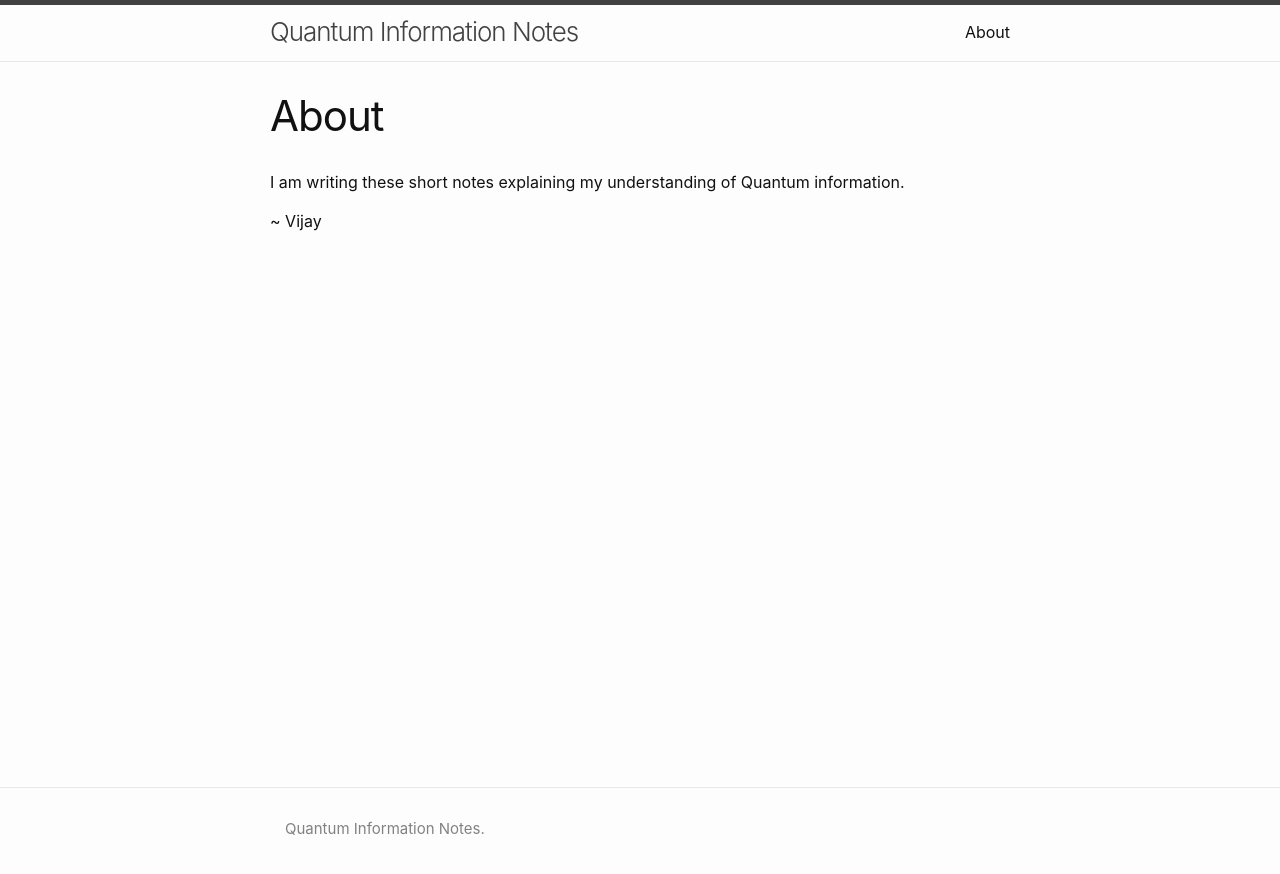
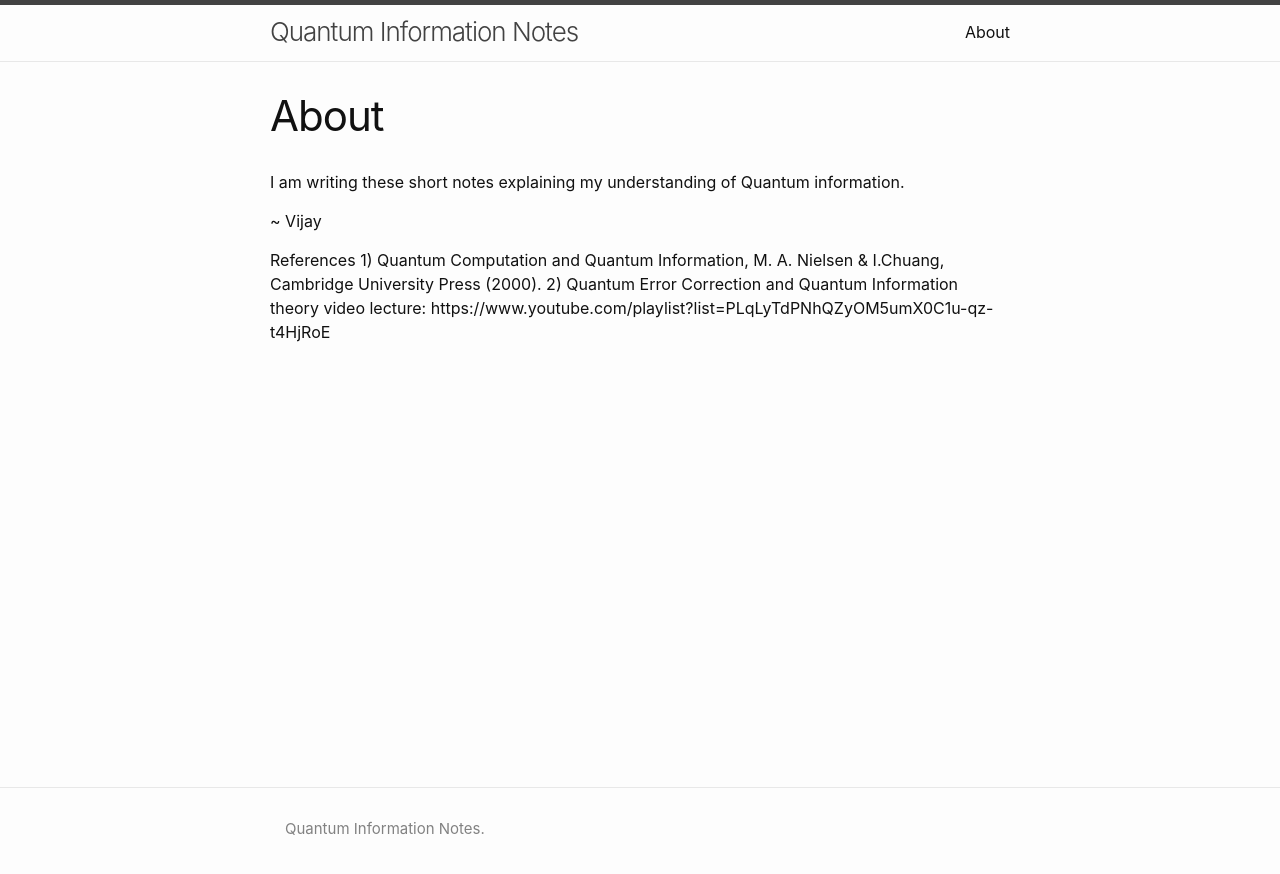
Before and after one commit to qcnotes/qcnotes.github.io, a Jekyll site: the page built from about.md, in a window 1280 px wide. Shown: the top 874 px of the page. Built offline with Jekyll 4.4.1, drawn with Linux system fonts in a browser that asks for light colours.

Commit message:
Update about.md

```diff
--- a/about.md
+++ b/about.md
@@ -7,3 +7,8 @@ permalink: /about/
 I am writing these short notes explaining my understanding of Quantum information.
 
 ~ Vijay
+
+
+References
+1) Quantum Computation and Quantum Information, M. A. Nielsen & I.Chuang, Cambridge University Press (2000).
+2) Quantum Error Correction and Quantum Information theory video lecture: https://www.youtube.com/playlist?list=PLqLyTdPNhQZyOM5umX0C1u-qz-t4HjRoE
```
